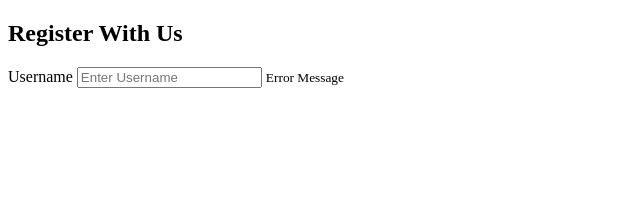
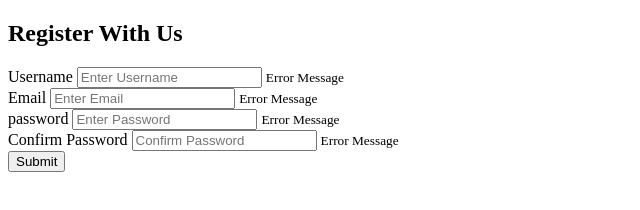
Before and after one commit to basitol/form-validator, a plain HTML site: page index.html in a window 1280 px wide. Shown: the whole page, without its empty margins (0-640 px from the left). Drawn offline with Linux system fonts and the light colour scheme.

Commit message:
Structured the HTML page

```diff
--- a/index.html
+++ b/index.html
@@ -16,6 +16,22 @@
           <input type="text" id="username" placeholder="Enter Username">
           <small>Error Message</small>
         </div>
+        <div class="Email">
+          <label for="username" class="form-control">Email</label>
+          <input type="text" id="email" placeholder="Enter Email">
+          <small>Error Message</small>
+        </div>
+        <div class="form-control">
+          <label for="password" class="form-control">password</label>
+          <input type="password" id="password" placeholder="Enter Password">
+          <small>Error Message</small>
+        </div>
+        <div class="form-control">
+          <label for="password2" class="form-control">Confirm Password</label>
+          <input type="password" id="password2" placeholder="Confirm Password">
+          <small>Error Message</small>
+        </div>
+        <button type="submit">Submit</button>
       </form>
     </div>
   </body>
```
